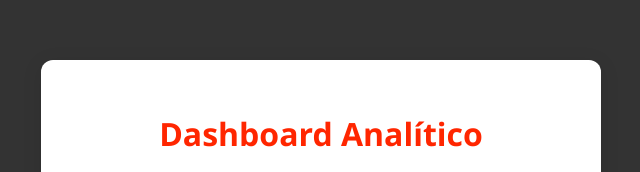
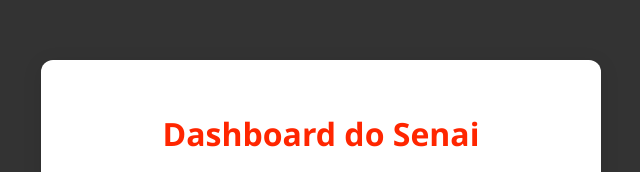
Before and after one commit to ViniSaraujo/Atividade_branch, a plain HTML site: page index.html in a window 1280 px wide. Shown: the part 198-370 px from the top of the page, without its empty margins (319-959 px from the left). Drawn offline with Linux system fonts and the light colour scheme.

Commit message:
Alterando o titulo para Senai

```diff
--- a/index.html
+++ b/index.html
@@ -59,7 +59,7 @@
 <body>
 
     <div class="dashboard-container">
-        <h1>Dashboard Analítico</h1>
+        <h1>Dashboard do Senai</h1>
 
         <div class="metrics-grid">
             <div class="card">
```
